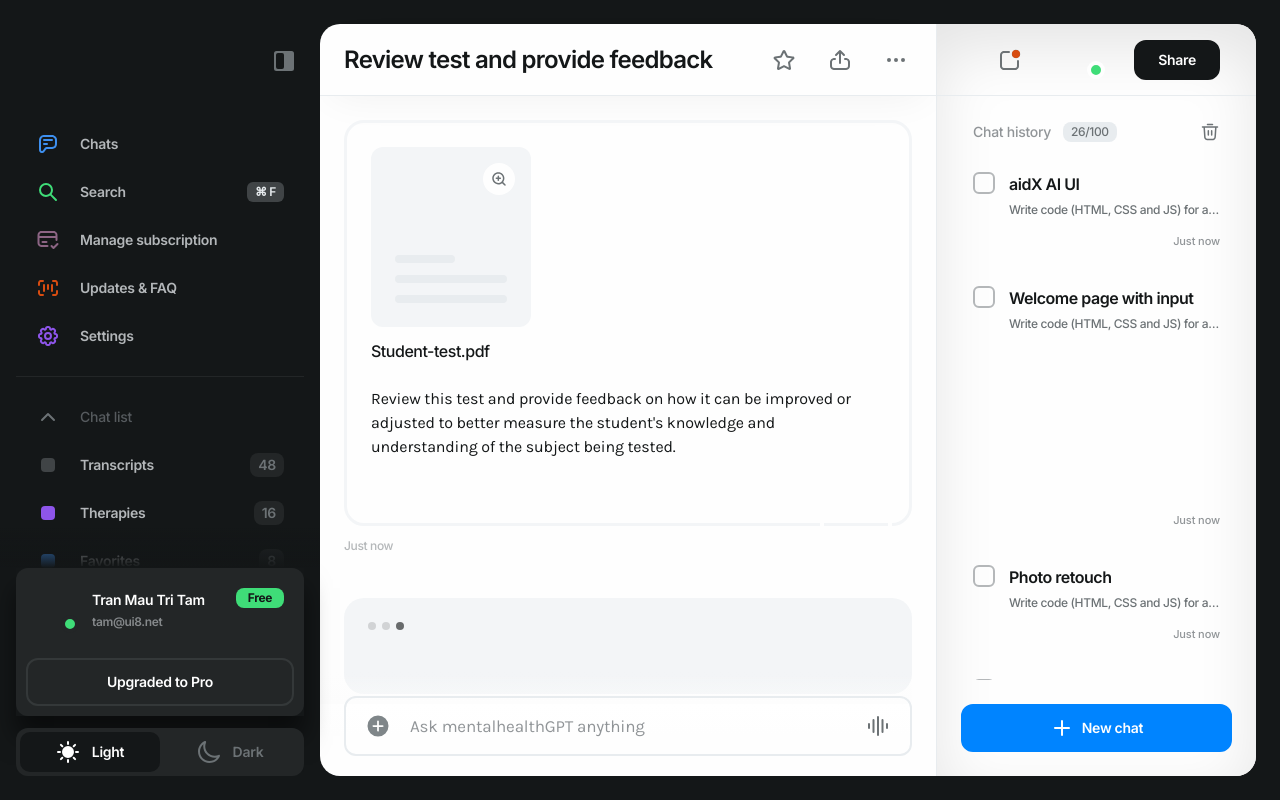
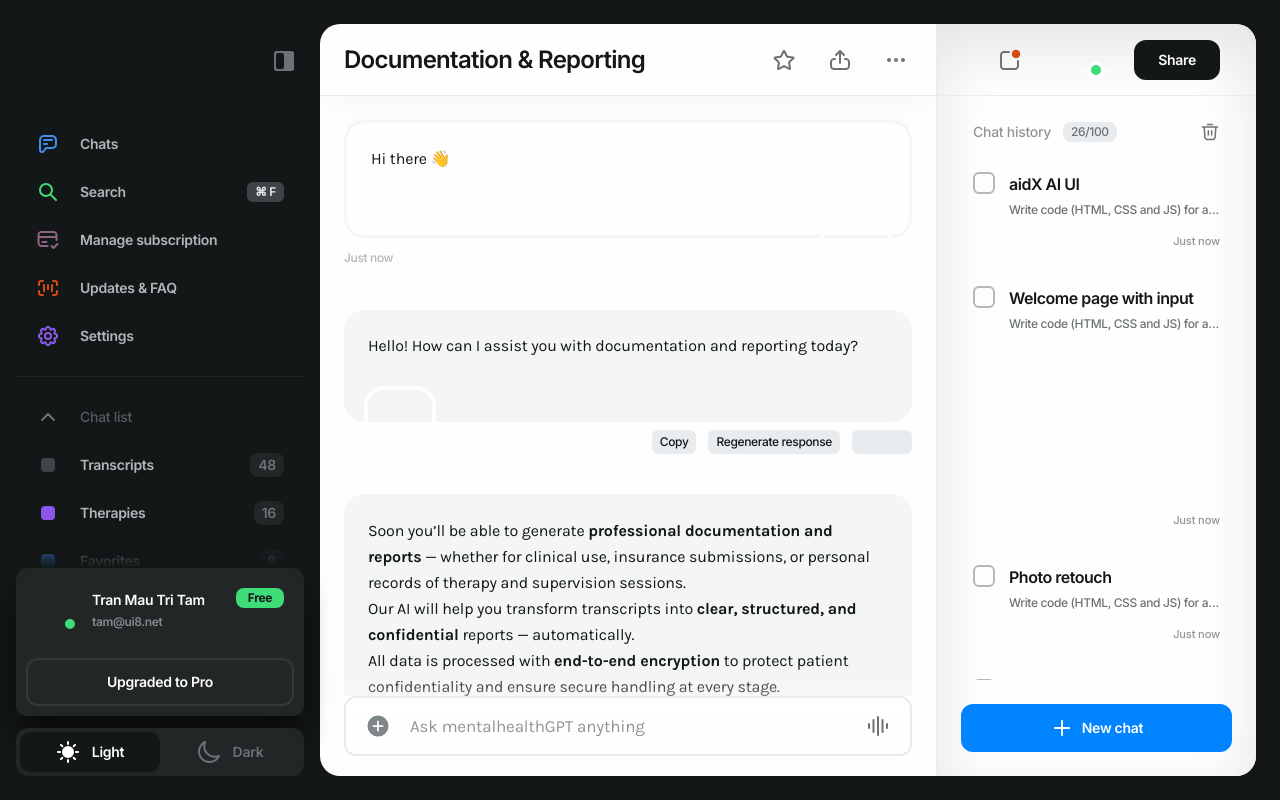
Before and after one commit to aidX-AG/mentalhealth-GPT, a Next.js app: page /documentation-reports in a window 1280 px wide. Built offline with nearby package versions, Linux system fonts and the light colour scheme; what @rvxlab/tailwind-plugin-ios-full-height would draw is missing.

Commit message:
fix: update DocumentationReportsPage with latest content

```diff
--- a/templates/DocumentationReportsPage/index.tsx
+++ b/templates/DocumentationReportsPage/index.tsx
@@ -6,31 +6,39 @@ import Chat from "@/components/Chat";
 import Message from "@/components/Message";
 import Question from "@/components/Question";
 import Answer from "@/components/Answer";
-import Feedback from "@/components/Feedback";
 
-const EducationFeedbackPage = () => {
+const DocumentationReportsPage = () => {
     const [message, setMessage] = useState<string>("");
 
     return (
         <Layout>
-            <Chat title="Review test and provide feedback">
-                <Question
-                    document="Student-test.pdf"
-                    content="Review this test and provide feedback on how it can be improved or adjusted to better measure the student's knowledge and understanding of the subject being tested."
-                    time="Just now"
-                />
-                <Answer loading />
+            <Chat title="Documentation & Reporting">
+                <Question content="Hi there 👋" time="Just now" />
+                <Answer>Hello! How can I assist you with documentation and reporting today?</Answer>
                 <Answer time="Just now">
-                    <Feedback />
+                    <p className="text-base leading-relaxed">
+                        Soon you’ll be able to generate <strong>professional documentation and reports</strong> — whether for clinical use, insurance submissions, or personal records of therapy and supervision sessions.
+                        <br />
+                        Our AI will help you transform transcripts into <strong>clear, structured, and confidential</strong> reports — automatically.
+                        <br />
+                        All data is processed with <strong>end-to-end encryption</strong> to protect patient confidentiality and ensure secure handling at every stage.
+                    </p>
+                </Answer>
+                <Answer time="Just now">
+                    <div className="mt-6 p-6 bg-yellow-100 border-l-4 border-yellow-400 text-yellow-800 rounded-lg shadow-md">
+                        <p className="text-lg leading-relaxed font-medium">
+                            🚧 <strong>Documentation & Reporting</strong> is an exciting new feature that’s currently in development. <br />
+                            We’re building it to save you time, reduce admin load, and enhance the quality of your documentation — <strong>stay tuned!</strong>
+                        </p>
+                    </div>
                 </Answer>
             </Chat>
             <Message
                 value={message}
                 onChange={(e: any) => setMessage(e.target.value)}
-                // document="Student-test.pdf"
             />
         </Layout>
     );
 };
 
-export default EducationFeedbackPage;
+export default DocumentationReportsPage;
```
